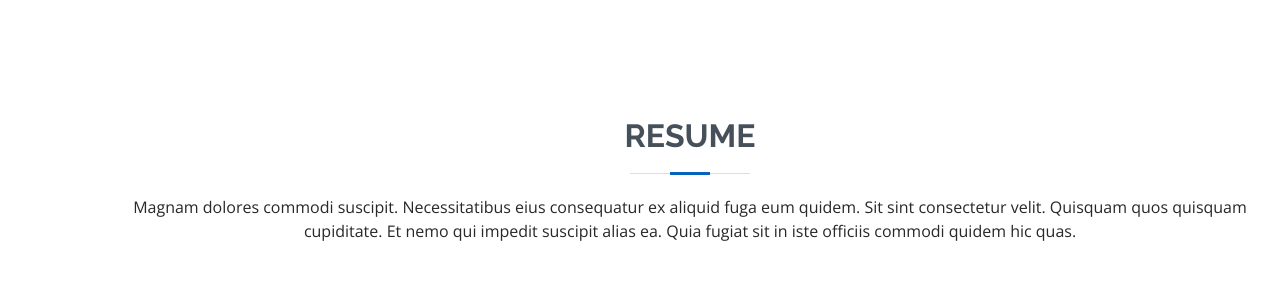
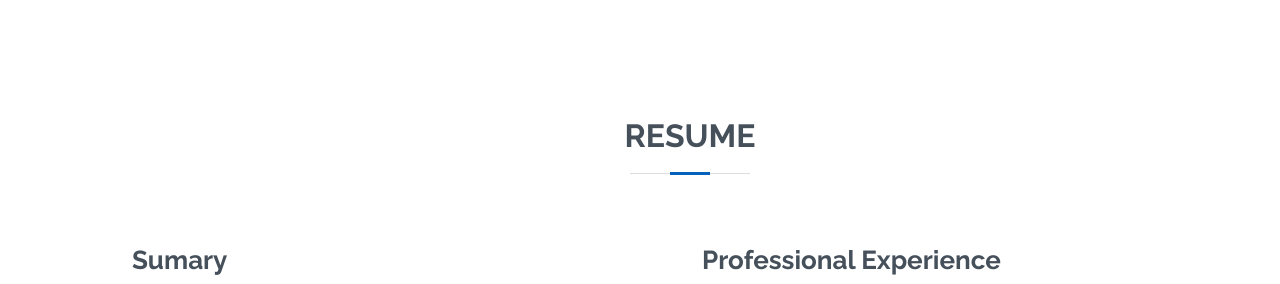
Before and after one commit to danielmobdev/danielisaacithi, a plain HTML site: page index.html in a window 1280 px wide. Shown: the part 1868-2152 px from the top of the page. Drawn offline with nearby package versions, Linux system fonts and the light colour scheme.

Commit message:
few more changes

```diff
--- a/index.html
+++ b/index.html
@@ -215,9 +215,6 @@
 
         <div class="section-title">
           <h2>Resume</h2>
-          <p>Magnam dolores commodi suscipit. Necessitatibus eius consequatur ex aliquid fuga eum quidem. Sit sint
-            consectetur velit. Quisquam quos quisquam cupiditate. Et nemo qui impedit suscipit alias ea. Quia fugiat sit
-            in iste officiis commodi quidem hic quas.</p>
         </div>
 
         <div class="row">
```
